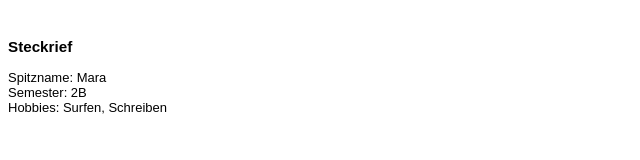
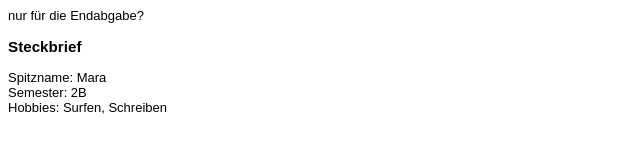
Before and after one commit to MareikeMe/MareikeMe.github.io, a plain HTML site: page EIA1/Steckbrief/steckbrief.htm in a window 1280 px wide. Shown: the whole page, without its empty margins (0-640 px from the left). Drawn offline with Linux system fonts and the light colour scheme.

Commit message:
Schreibfehler

```diff
--- a/EIA1/Steckbrief/steckbrief.htm
+++ b/EIA1/Steckbrief/steckbrief.htm
@@ -12,8 +12,8 @@ body {
 </style>
 </head>
 <body>
-	<br>
-	<h3>Steckrief</h3>
+	nur für die Endabgabe?
+	<h3>Steckbrief</h3>
 	Spitzname: Mara <br>
 	Semester: 2B <br>
 	Hobbies: Surfen, Schreiben
```
